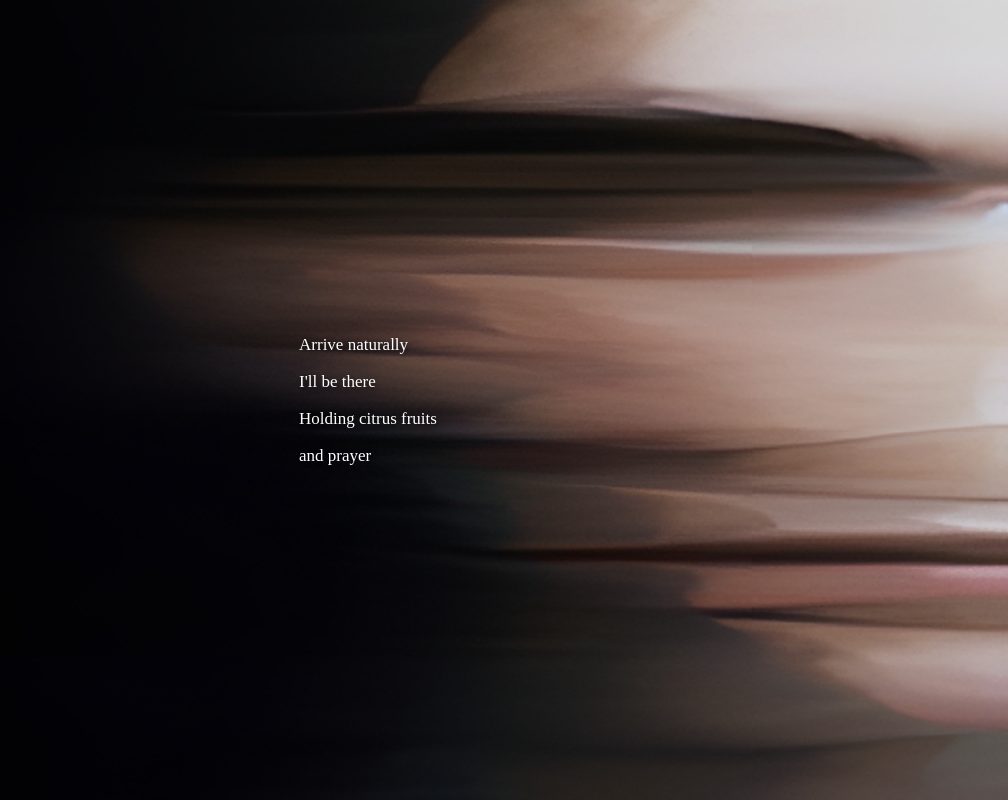
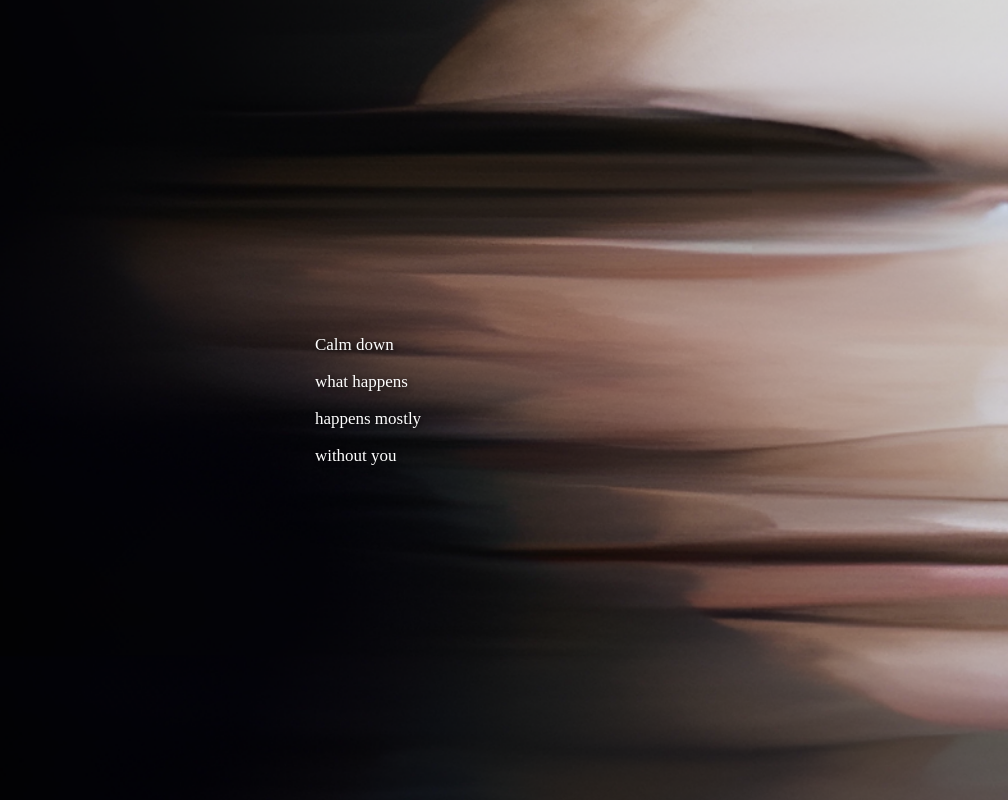
Before and after one commit to kevinhowbrook/kevinhowbrook.github.io, a plain HTML site: page index.html in a window 1280 px wide. Shown: the whole page, without its empty margins (272-1280 px from the left). Drawn offline with Linux system fonts and the light colour scheme.

Commit message:
Update index.html

```diff
--- a/index.html
+++ b/index.html
@@ -27,10 +27,10 @@
 </head>
 <body>
     <div class="text">
-        <p>Arrive naturally</p>
-        <p>I'll be there</p>
-        <p>Holding citrus fruits</p>
-        <p>and prayer</p>
+        <p>Calm down</p>
+        <p>what happens</p>
+        <p>happens mostly</p>
+        <p>without you</p>
     </div>
 </body>
 </html>
```
